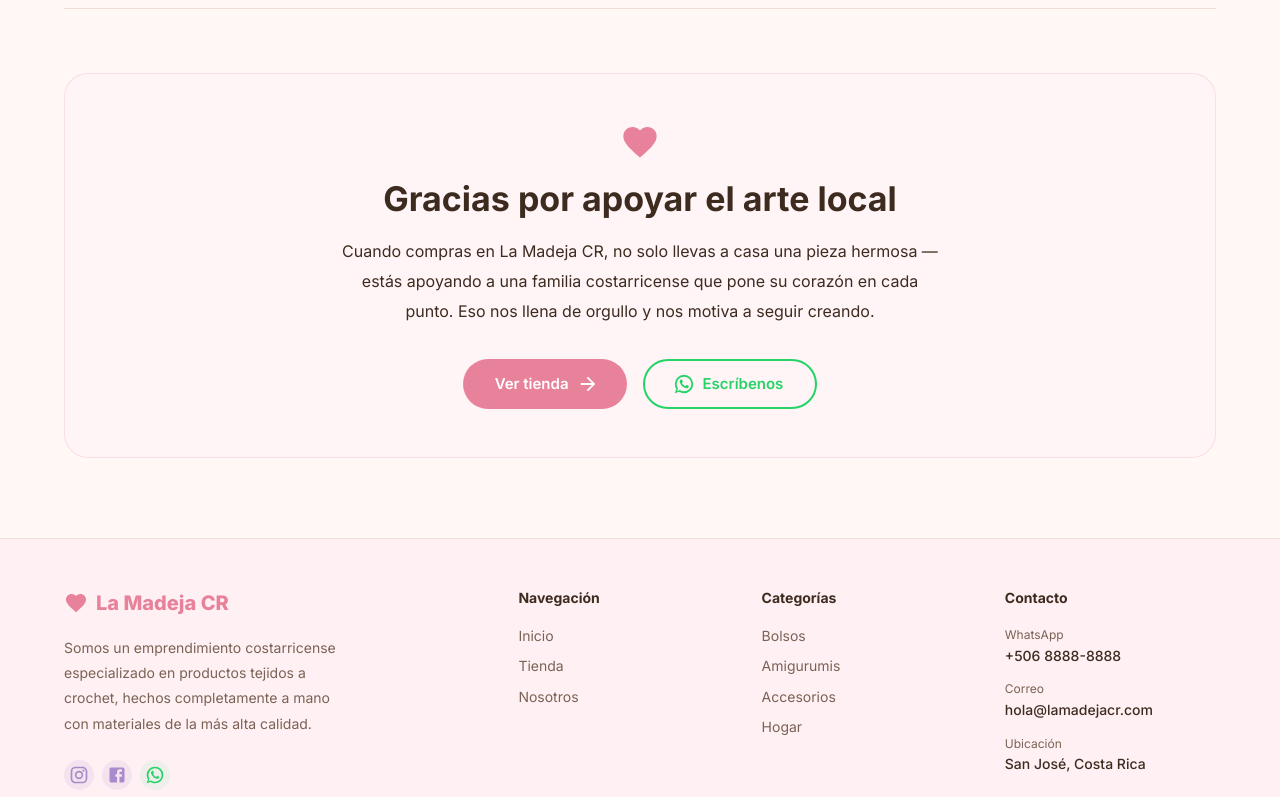
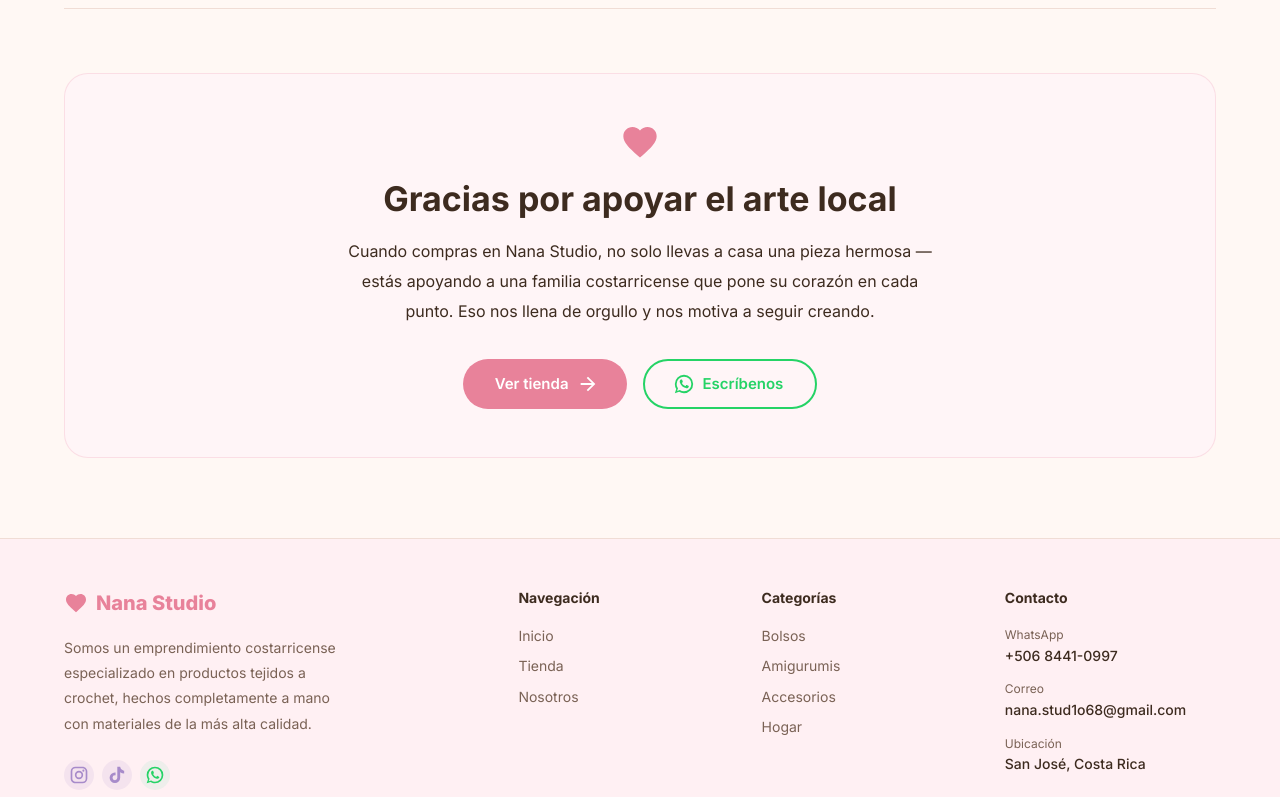
Before and after one commit to aquesadaaNSG/nana-studio-cr, a Next.js app: page /nosotros in a window 1280 px wide. Shown: the part 2000-2797 px from the top of the page. Built offline with nearby package versions, Linux system fonts and the light colour scheme.

Commit message:
Rebrand to Nana Studio: update name, slogan, contact info and replace Facebook with TikTok

```diff
--- a/modules/cart/stores/cartStore.ts
+++ b/modules/cart/stores/cartStore.ts
@@ -90,7 +90,7 @@ export const useCartStore = create<CartStore>()(
       },
     }),
     {
-      name: "lamadeja-cart",
+      name: "nana-studio-cart",
       partialize: (state) => ({ items: state.items }),
     }
   )
--- a/shared/components/layout/Footer.tsx
+++ b/shared/components/layout/Footer.tsx
@@ -1,7 +1,15 @@
 import Link from "next/link";
-import { Box, Container, Typography, Divider, IconButton } from "@mui/material";
-import { Favorite, Instagram, Facebook, WhatsApp } from "@mui/icons-material";
+import { Box, Container, Typography, Divider, IconButton, SvgIcon } from "@mui/material";
+import { Favorite, Instagram, WhatsApp } from "@mui/icons-material";
 import { BRAND, getWhatsAppUrl, NAV_LINKS } from "@/shared/constants/contact";
+
+function TikTokIcon() {
+  return (
+    <SvgIcon viewBox="0 0 24 24" fontSize="small">
+      <path d="M19.59 6.69a4.83 4.83 0 0 1-3.77-4.25V2h-3.45v13.67a2.89 2.89 0 0 1-2.88 2.5 2.89 2.89 0 0 1-2.89-2.89 2.89 2.89 0 0 1 2.89-2.89c.28 0 .54.04.79.1V9.01a6.32 6.32 0 0 0-.79-.05 6.34 6.34 0 0 0-6.34 6.34 6.34 6.34 0 0 0 6.34 6.34 6.34 6.34 0 0 0 6.33-6.34V8.69a8.19 8.19 0 0 0 4.78 1.52V6.75a4.85 4.85 0 0 1-1.01-.06z" />
+    </SvgIcon>
+  );
+}
 
 export default function Footer() {
   const year = new Date().getFullYear();
@@ -58,18 +66,18 @@ export default function Footer() {
               </IconButton>
               <IconButton
                 component="a"
-                href={BRAND.FACEBOOK}
+                href={BRAND.TIKTOK}
                 target="_blank"
                 rel="noopener noreferrer"
                 size="small"
-                aria-label="Facebook"
+                aria-label="TikTok"
                 sx={{
                   backgroundColor: "rgba(167, 139, 202, 0.12)",
                   color: "secondary.main",
                   "&:hover": { backgroundColor: "secondary.main", color: "white" },
                 }}
               >
-                <Facebook fontSize="small" />
+                <TikTokIcon />
               </IconButton>
               <IconButton
                 component="a"
--- a/shared/constants/contact.ts
+++ b/shared/constants/contact.ts
@@ -1,13 +1,13 @@
 export const BRAND = {
-  NAME: "La Madeja CR",
-  TAGLINE: "Tejidos hechos con amor, hechos para durar",
+  NAME: "Nana Studio",
+  TAGLINE: "Un universo en cada puntada",
   DESCRIPTION:
     "Somos un emprendimiento costarricense especializado en productos tejidos a crochet, hechos completamente a mano con materiales de la más alta calidad.",
-  WHATSAPP: "50688888888", // Actualizar con número real
-  PHONE: "+506 8888-8888",
-  EMAIL: "hola@lamadejacr.com",
-  INSTAGRAM: "https://www.instagram.com/lamadejacr",
-  FACEBOOK: "https://www.facebook.com/lamadejacrr",
+  WHATSAPP: "50684410997",
+  PHONE: "+506 8441-0997",
+  EMAIL: "nana.stud1o68@gmail.com",
+  INSTAGRAM: "https://www.instagram.com/nana.stud1o/",
+  TIKTOK: "https://www.tiktok.com/@nana.stud1o",
   ADDRESS: {
     CITY: "San José",
     COUNTRY: "Costa Rica",
```
